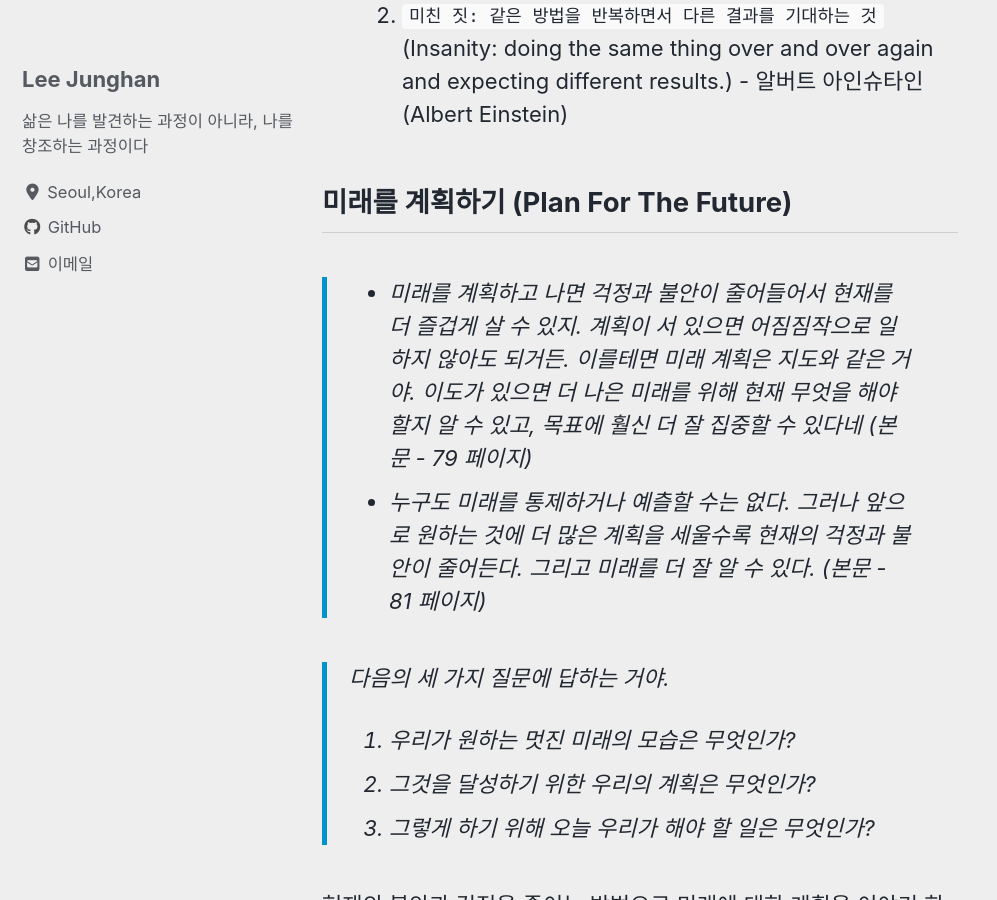
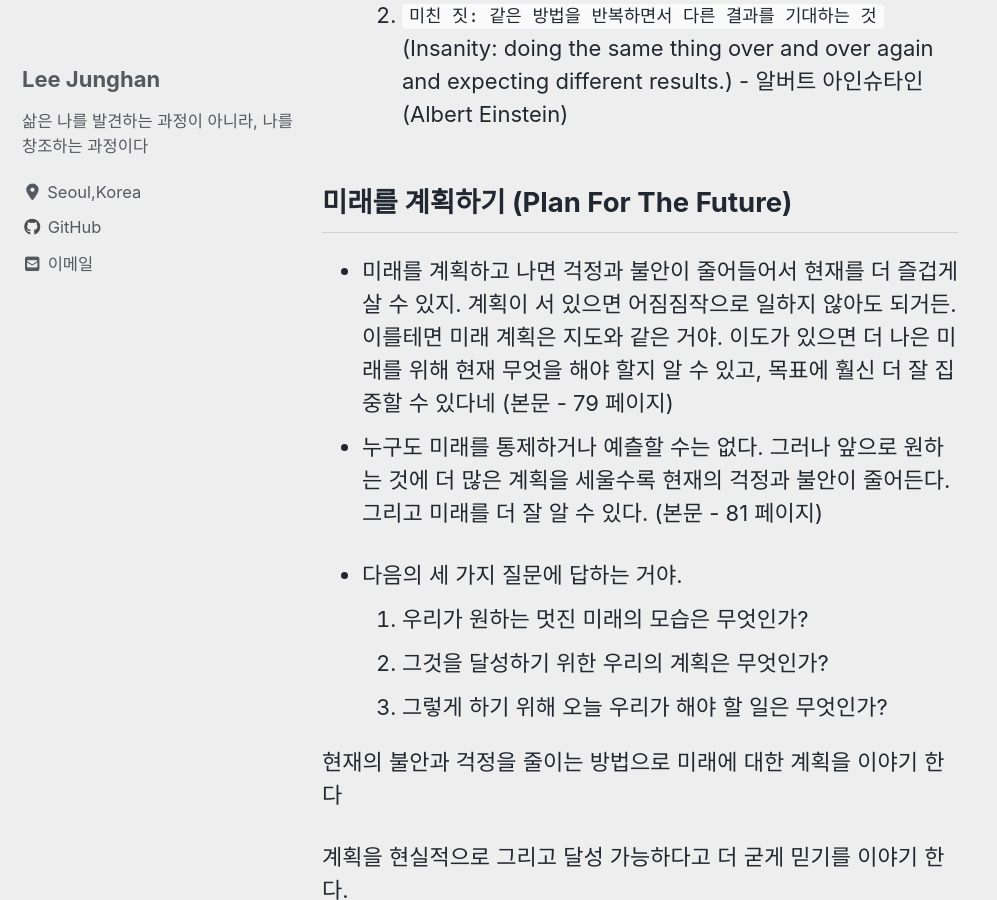
Before and after one commit to toyjhlee/toyjhlee.github.com, a Jekyll site: the page built from _posts/2019-02-10-the-present.md, in a window 1280 px wide and 900 px high, scrolled down 1102 px. Shown: the whole window, without its empty margins (0-997 px from the left). Built offline with Jekyll 4.4.1, drawn with Linux system fonts in a browser that asks for light colours; cached includes are drawn as plain includes; nearby versions of some CDN libraries.

Commit message:
docs: modify

```diff
--- a/_posts/2019-02-10-the-present.md
+++ b/_posts/2019-02-10-the-present.md
@@ -23,13 +23,13 @@ categories: review
   2. `미친 짓: 같은 방법을 반복하면서 다른 결과를 기대하는 것` (Insanity: doing the same thing over and over again and expecting different results.) - 알버트 아인슈타인(Albert Einstein)
 
 ## 미래를 계획하기 (Plan For The Future)
-  > - 미래를 계획하고 나면 걱정과 불안이 줄어들어서 현재를 더 즐겁게 살 수 있지. 계획이 서 있으면 어짐짐작으로 일하지 않아도 되거든. 이를테면 미래 계획은 지도와 같은 거야. 이도가 있으면 더 나은 미래를 위해 현재 무엇을 해야 할지 알 수 있고, 목표에 훨신 더 잘 집중할 수 있다네 (본문 - 79 페이지)
-  > - 누구도 미래를 통제하거나 예츨할 수는 없다. 그러나 앞으로 원하는 것에 더 많은 계획을 세울수록 현재의 걱정과 불안이 줄어든다. 그리고 미래를 더 잘 알 수 있다. (본문 - 81 페이지)
+  - 미래를 계획하고 나면 걱정과 불안이 줄어들어서 현재를 더 즐겁게 살 수 있지. 계획이 서 있으면 어짐짐작으로 일하지 않아도 되거든. 이를테면 미래 계획은 지도와 같은 거야. 이도가 있으면 더 나은 미래를 위해 현재 무엇을 해야 할지 알 수 있고, 목표에 훨신 더 잘 집중할 수 있다네 (본문 - 79 페이지)
+  - 누구도 미래를 통제하거나 예츨할 수는 없다. 그러나 앞으로 원하는 것에 더 많은 계획을 세울수록 현재의 걱정과 불안이 줄어든다. 그리고 미래를 더 잘 알 수 있다. (본문 - 81 페이지)
 
-  > 다음의 세 가지 질문에 답하는 거야.
-  > 1. 우리가 원하는 멋진 미래의 모습은 무엇인가?
-  > 2. 그것을 달성하기 위한 우리의 계획은 무엇인가?
-  > 3. 그렇게 하기 위해 오늘 우리가 해야 할 일은 무엇인가?
+  - 다음의 세 가지 질문에 답하는 거야.
+    1. 우리가 원하는 멋진 미래의 모습은 무엇인가?
+    2. 그것을 달성하기 위한 우리의 계획은 무엇인가?
+    3. 그렇게 하기 위해 오늘 우리가 해야 할 일은 무엇인가?
 
 
 현재의 불안과 걱정을 줄이는 방법으로 미래에 대한 계획을 이야기 한다
```
